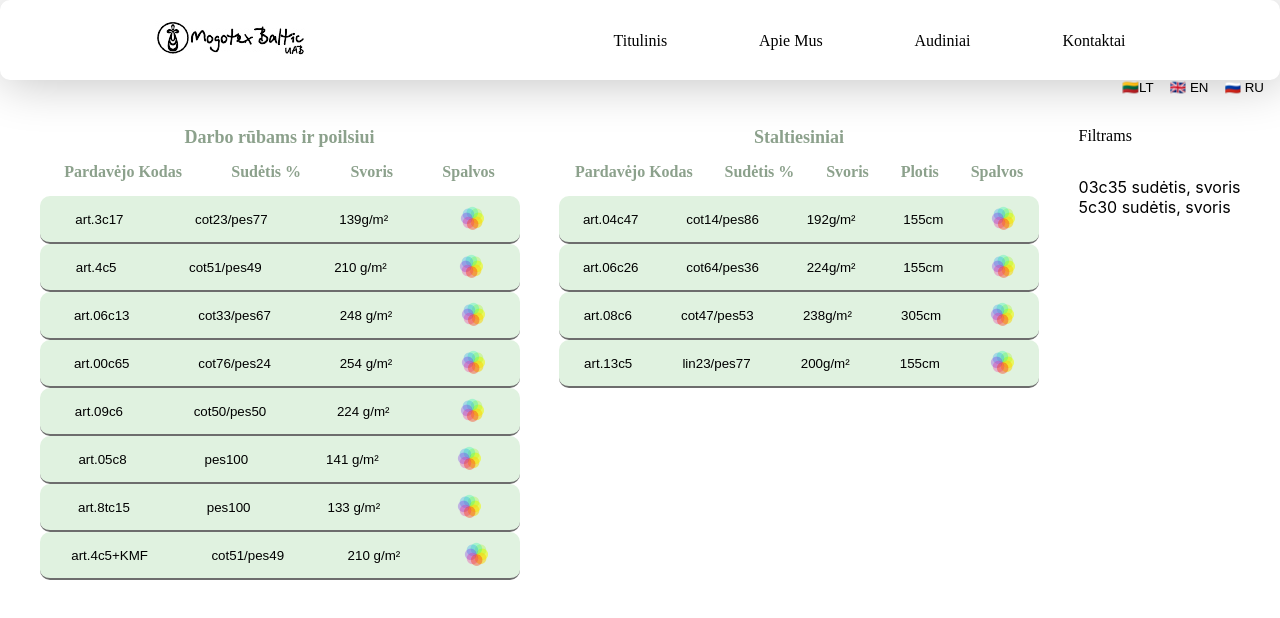
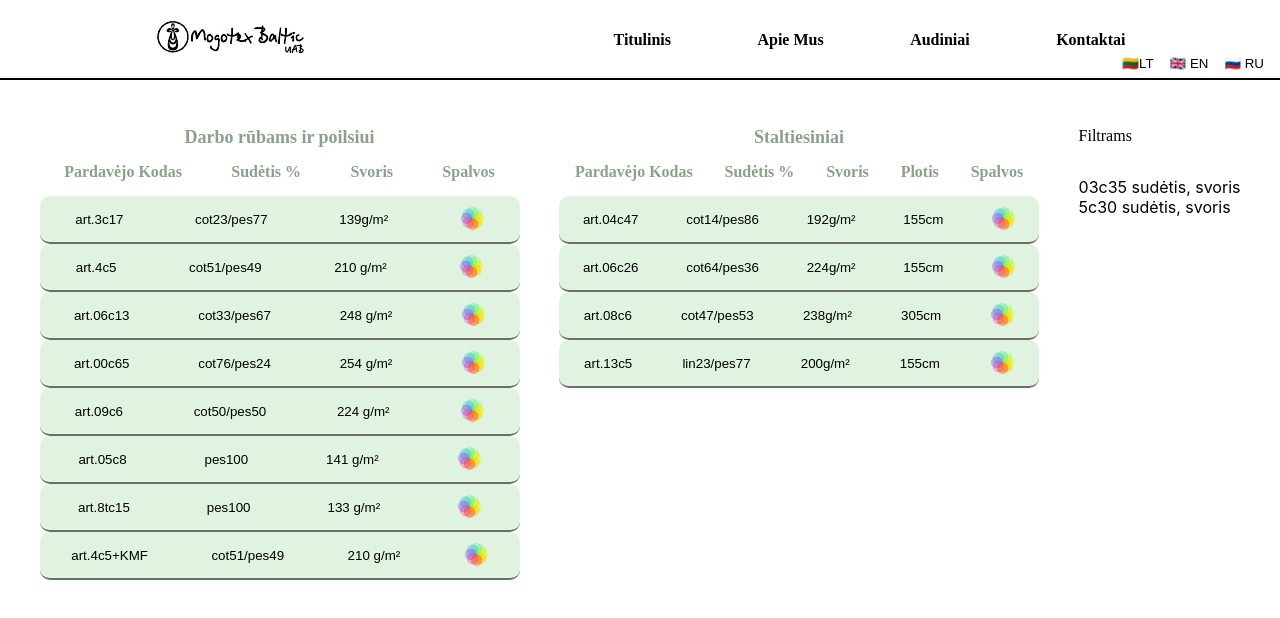
Before and after one commit to OlegBaras/mogotex, a React (Create React App) app: page /fabrics in a window 1280 px wide. Shown: the top 618 px of the page. Built offline with nearby package versions, Linux system fonts and the light colour scheme.

Commit message:
styling imp

```diff
--- a/src/App.css
+++ b/src/App.css
@@ -74,11 +74,12 @@ nav {
   align-items: center;
   min-height: 10vh;
   /* background: rgb(255, 255, 255); */
-  color: black;
   /* border-bottom-style: dotted; */
-  border-radius: 10px;
+  /* border-radius: 10px; */
   width: 100%;
-  box-shadow: 2px 2px 50px rgb(193, 193, 193);
+  /* shaddow for nav */
+  /* box-shadow: 2px 2px 50px rgb(140, 161, 140); */
+  border-bottom: 2px solid black;
 }
 
 .languageSelector {
@@ -86,6 +87,8 @@ nav {
   display: flex;
   /* justify-content: center; */
   align-self: flex-end;
+  transform: translateX(-2rem);
+  transform: translateY(-1.5rem);
 }
 .languageSelector button {
   margin-right: 1rem;
@@ -109,10 +112,13 @@ nav {
 }
 .nav-links li {
   font-family: "Times New Roman", Times, serif;
-
+  font-weight: bold;
   color: black;
   display: inline-block;
   text-decoration: none;
+}
+.nav-links li:hover {
+  color: rgb(140, 161, 140);
 }
 
 .home {
@@ -210,14 +216,6 @@ nav {
 }
 .contacts p {
   margin-top: 2rem;
-}
-
-.table-cloths table,
-tr,
-th {
-  border-bottom: 1px solid black;
-  border-collapse: collapse;
-  font-family: "Times New Roman", Times, serif;
 }
 
 .modal-bg {
--- a/src/components/WorkClothes.js
+++ b/src/components/WorkClothes.js
@@ -248,8 +248,18 @@ function WorkClothes() {
             ))}
           </div>
           <div className="CardColorText" style={{ color: `${color}` }}>
-            <h1>Vendor Code: {currentProduct.vendorCode}</h1>
-            <h2>weight: {currentProduct.weight}</h2>
+            <h1>
+              <span>
+                <FormattedMessage id="vendor-code" />
+              </span>
+              : {currentProduct.vendorCode}
+            </h1>
+            <h2>
+              <span>
+                <FormattedMessage id="Weight" />
+              </span>
+              : {currentProduct.weight}
+            </h2>
             <h2>comp: {currentProduct.comp}</h2>
           </div>
         </div>
```
